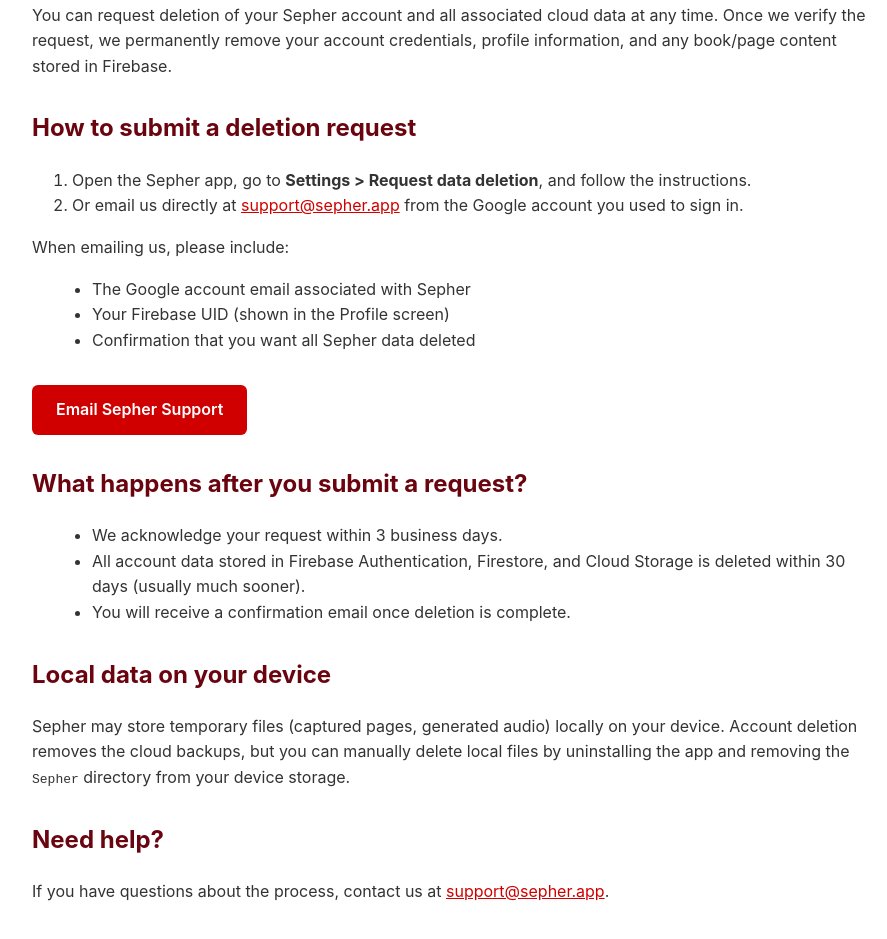
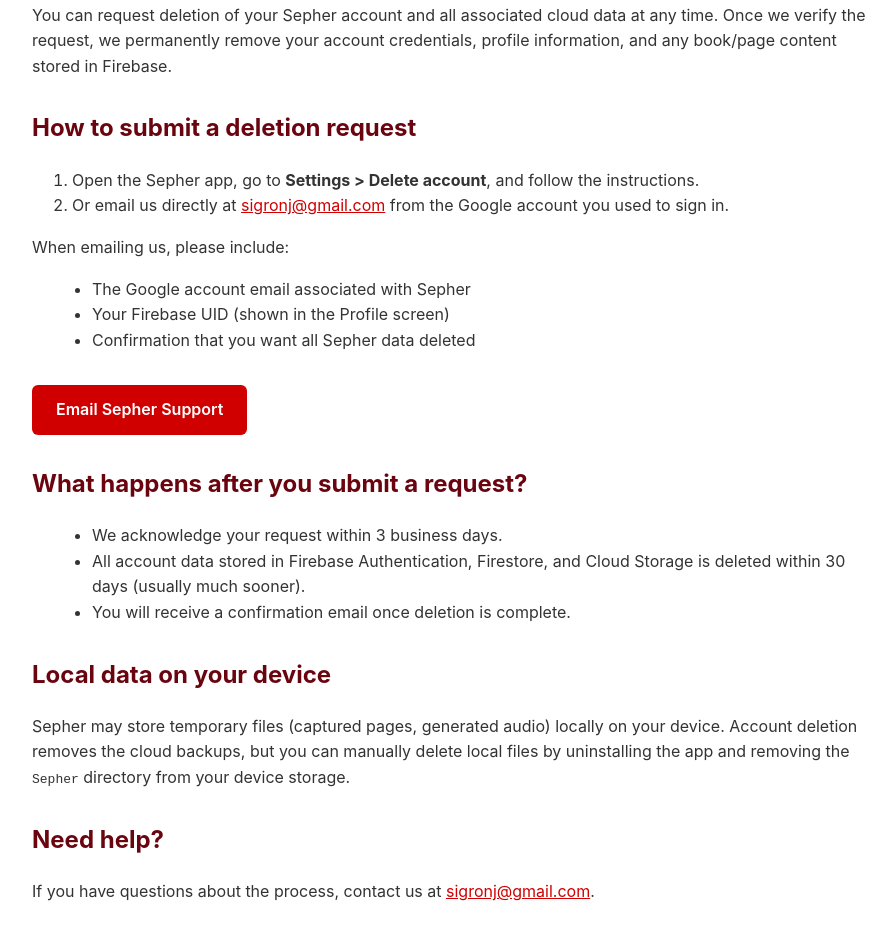
Before and after one commit to JosefSigron/sepher-privacy-policy, a plain HTML site: page delete-account.html in a window 1280 px wide. Shown: the part 179-1118 px from the top of the page, without its empty margins (188-1075 px from the left). Drawn offline with Linux system fonts and the light colour scheme.

Commit message:
Add files via upload

```diff
--- a/delete-account.html
+++ b/delete-account.html
@@ -54,8 +54,8 @@
 
     <h2>How to submit a deletion request</h2>
     <ol>
-        <li>Open the Sepher app, go to <strong>Settings &gt; Request data deletion</strong>, and follow the instructions.</li>
-        <li>Or email us directly at <a href="mailto:support@sepher.app?subject=Sepher%20data%20deletion%20request">support@sepher.app</a> from the Google account you used to sign in.</li>
+        <li>Open the Sepher app, go to <strong>Settings &gt; Delete account</strong>, and follow the instructions.</li>
+        <li>Or email us directly at <a href="mailto:sigronj@gmail.com?subject=Sepher%20data%20deletion%20request">sigronj@gmail.com</a> from the Google account you used to sign in.</li>
     </ol>
     <p>When emailing us, please include:</p>
     <ul>
@@ -63,7 +63,7 @@
         <li>Your Firebase UID (shown in the Profile screen)</li>
         <li>Confirmation that you want all Sepher data deleted</li>
     </ul>
-    <a class="cta" href="mailto:support@sepher.app?subject=Sepher%20data%20deletion%20request">Email Sepher Support</a>
+    <a class="cta" href="mailto:sigronj@gmail.com?subject=Sepher%20data%20deletion%20request">Email Sepher Support</a>
 
     <h2>What happens after you submit a request?</h2>
     <ul>
@@ -76,7 +76,7 @@
     <p>Sepher may store temporary files (captured pages, generated audio) locally on your device. Account deletion removes the cloud backups, but you can manually delete local files by uninstalling the app and removing the <code>Sepher</code> directory from your device storage.</p>
 
     <h2>Need help?</h2>
-    <p>If you have questions about the process, contact us at <a href="mailto:support@sepher.app">support@sepher.app</a>.</p>
+    <p>If you have questions about the process, contact us at <a href="mailto:sigronj@gmail.com">sigronj@gmail.com</a>.</p>
 
     <script>
         document.getElementById('date').textContent = new Date().toLocaleDateString('en-US', { year: 'numeric', month: 'long', day: 'numeric' });
```
